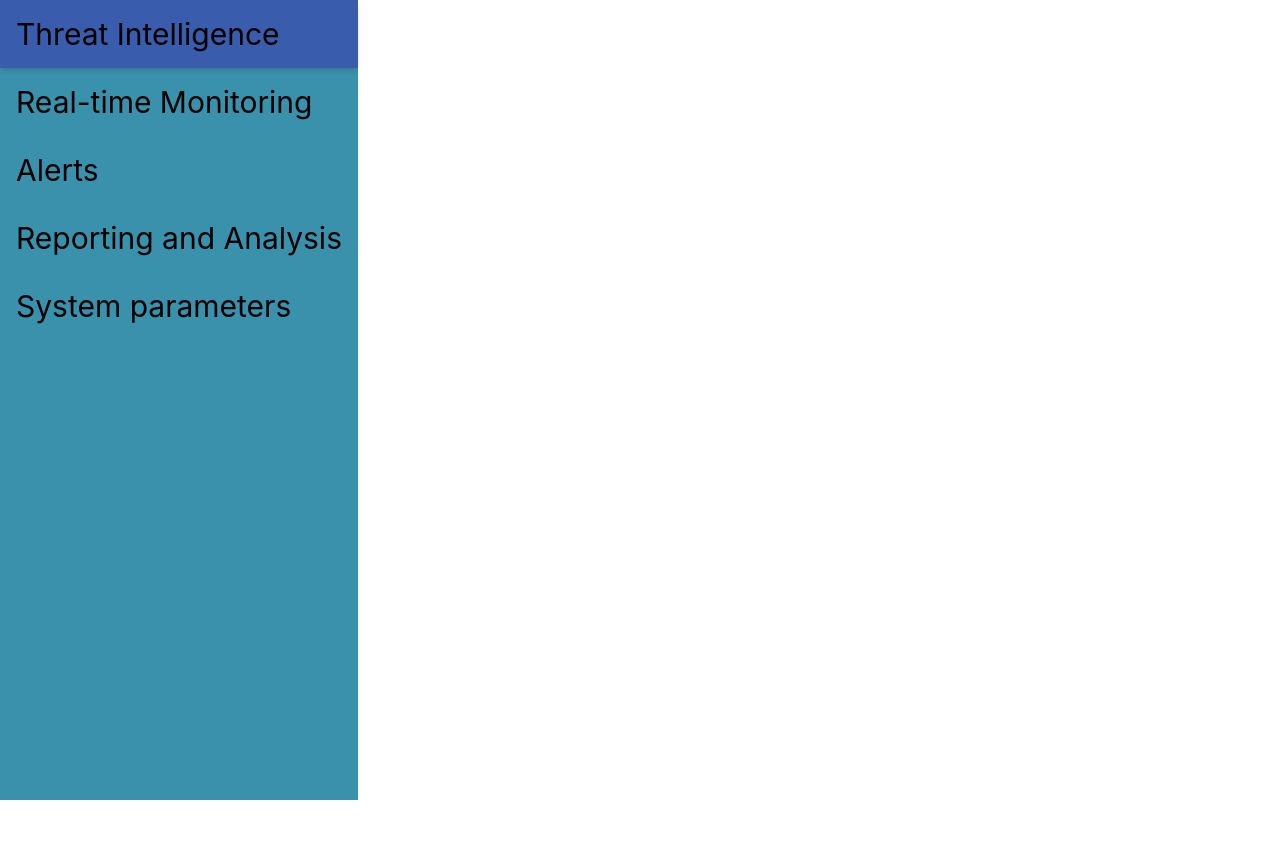
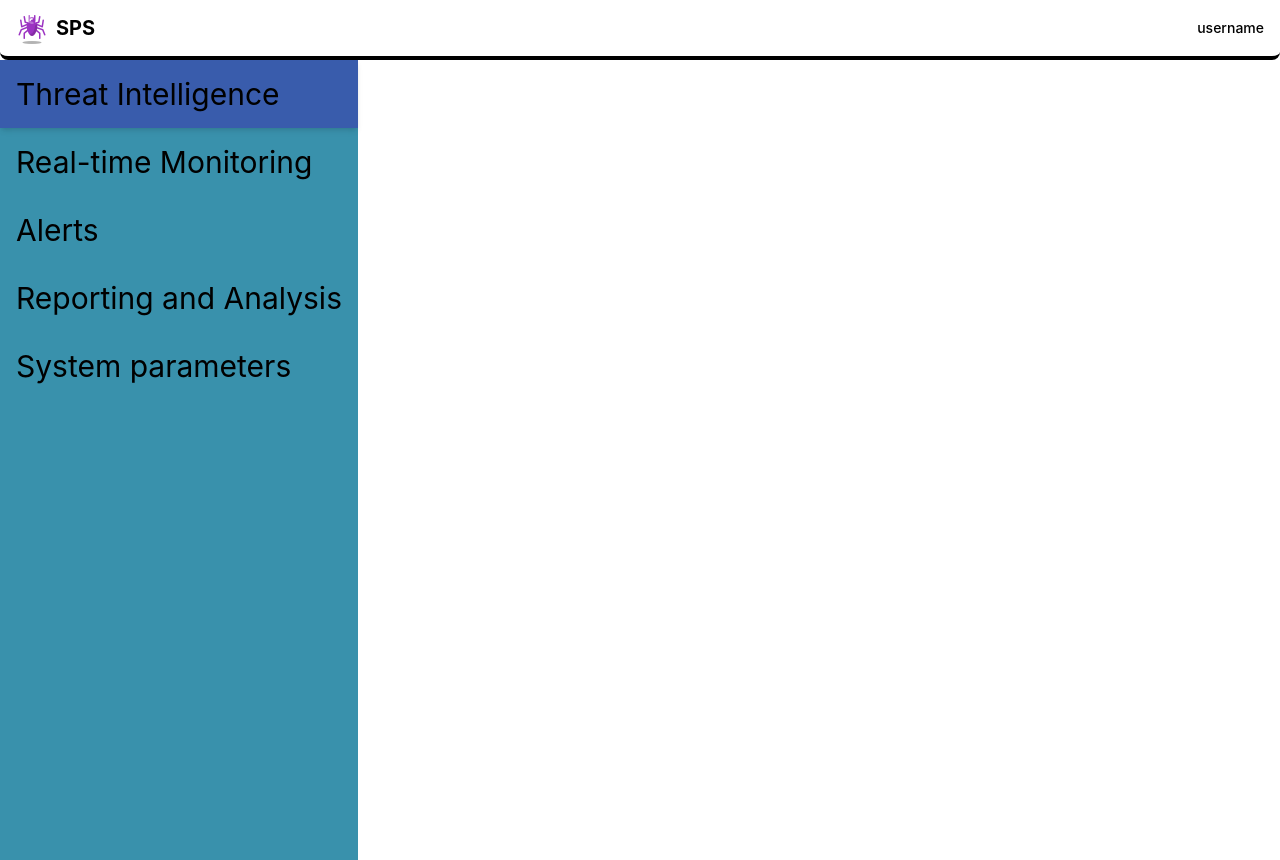
Before and after one commit to AlexIchenskiy/hackathon2023, a React (Create React App) app in the folder frontend/: page / in a window 1280 px wide. Before the commit the page ends 800 px from the top, so only its background shows below. Built offline with nearby package versions, Linux system fonts and the light colour scheme.

Commit message:
feat: fixed header

```diff
--- a/frontend/src/components/DashboardHeader/DashboardHeader.js
+++ b/frontend/src/components/DashboardHeader/DashboardHeader.js
@@ -2,11 +2,19 @@ import React from 'react';
 
 import './DashboardHeader.scss';
 
+import logo from "../../assets/images/ikona_spider.png";
+
 const DashboardHeader = () => {
     return (
-        <div className='container'>
 
-        </div>
+        <header className="bg-blue-900 text-white flex items-center justify-between px-4 py-3 border-b-4 border-blue-500 rounded-b-lg">
+  <div className="flex items-center">
+    <img src= {logo} alt="your-icon-description" className="h-8 w-8 mr-2" />
+    <span className="text-xl font-bold">SPS</span>
+  </div>
+  <span className="text-sm font-medium">username</span>
+</header>
+
     )}
 
 export default DashboardHeader
--- a/frontend/src/pages/Dashboard/Dashboard.js
+++ b/frontend/src/pages/Dashboard/Dashboard.js
@@ -1,13 +1,6 @@
-import React from 'react';
-import { useState } from 'react';
+import React, { useState } from 'react';
+import DashboardHeader from '../../components/DashboardHeader/DashboardHeader';
 import DashboardNav from '../../components/DashboardNav/DashboardNav';
-import DashboardHeader from '../../components/DashboardHeader/DashboardHeader';
-import ThreatIntelligence from '../../components/ThreatIntelligence/ThreatIntelligence';
-import RealTimeMonitoring from '../../components/RealTimeMonitoring/RealTimeMonitoring';
-import Alerts from '../../components/Alerts/Alerts';
-import ReportingAndAnalysis from '../../components/ReportingAndAnalysis/ReportingAndAnalysis';
-import SystemParameters from '../../components/SystemParameters/SystemParameters';
-import Help from '../../components/Help/Help';
 
 const Dashboard = () => {
     const [selectedIndex, setSelectedIndex] = useState(0);
@@ -18,6 +11,7 @@ const Dashboard = () => {
 
     return (
         <>
+            <DashboardHeader />
             <DashboardNav onItemSelected={handleItemSelected} />
         </>
     )
```
